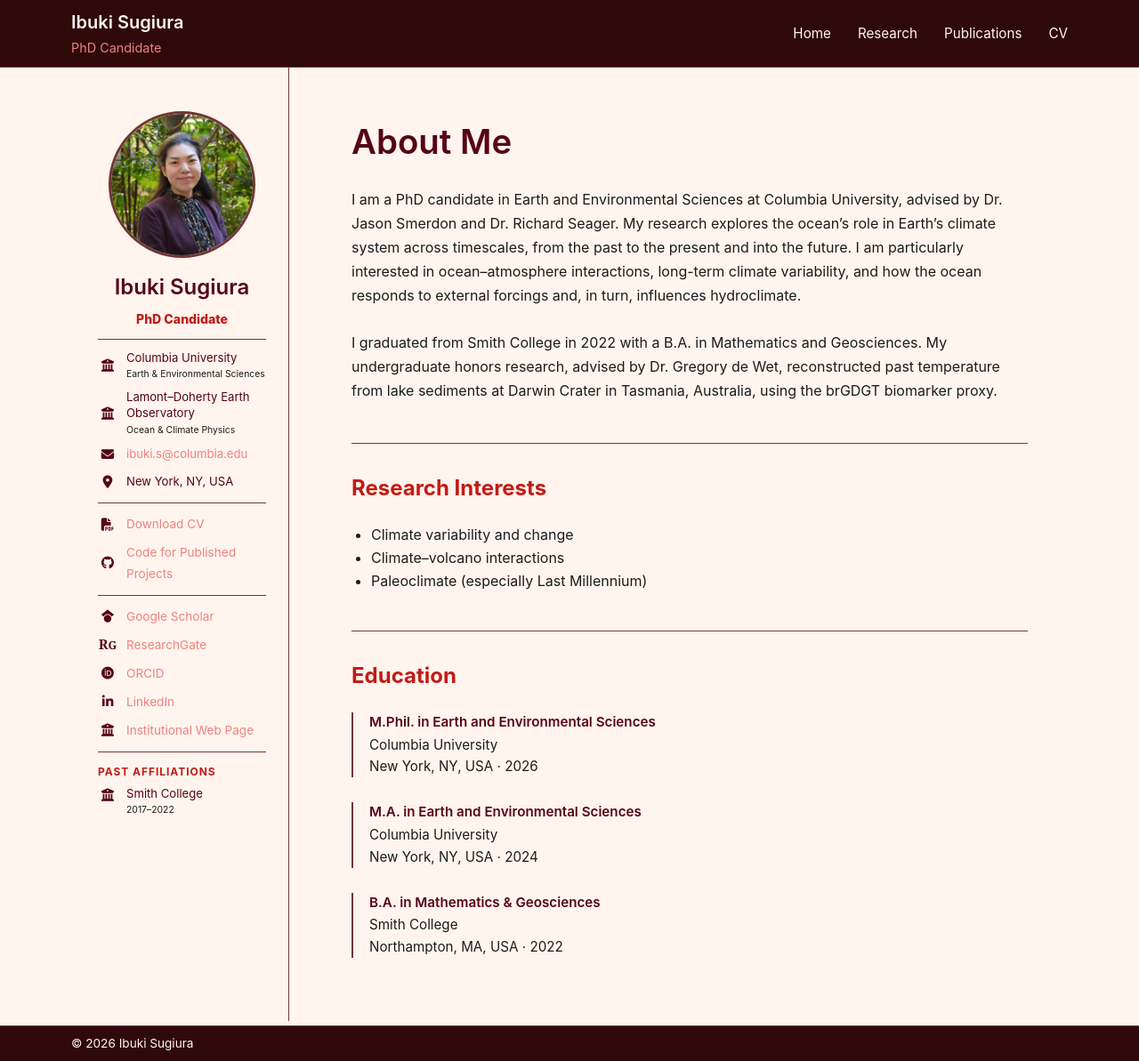
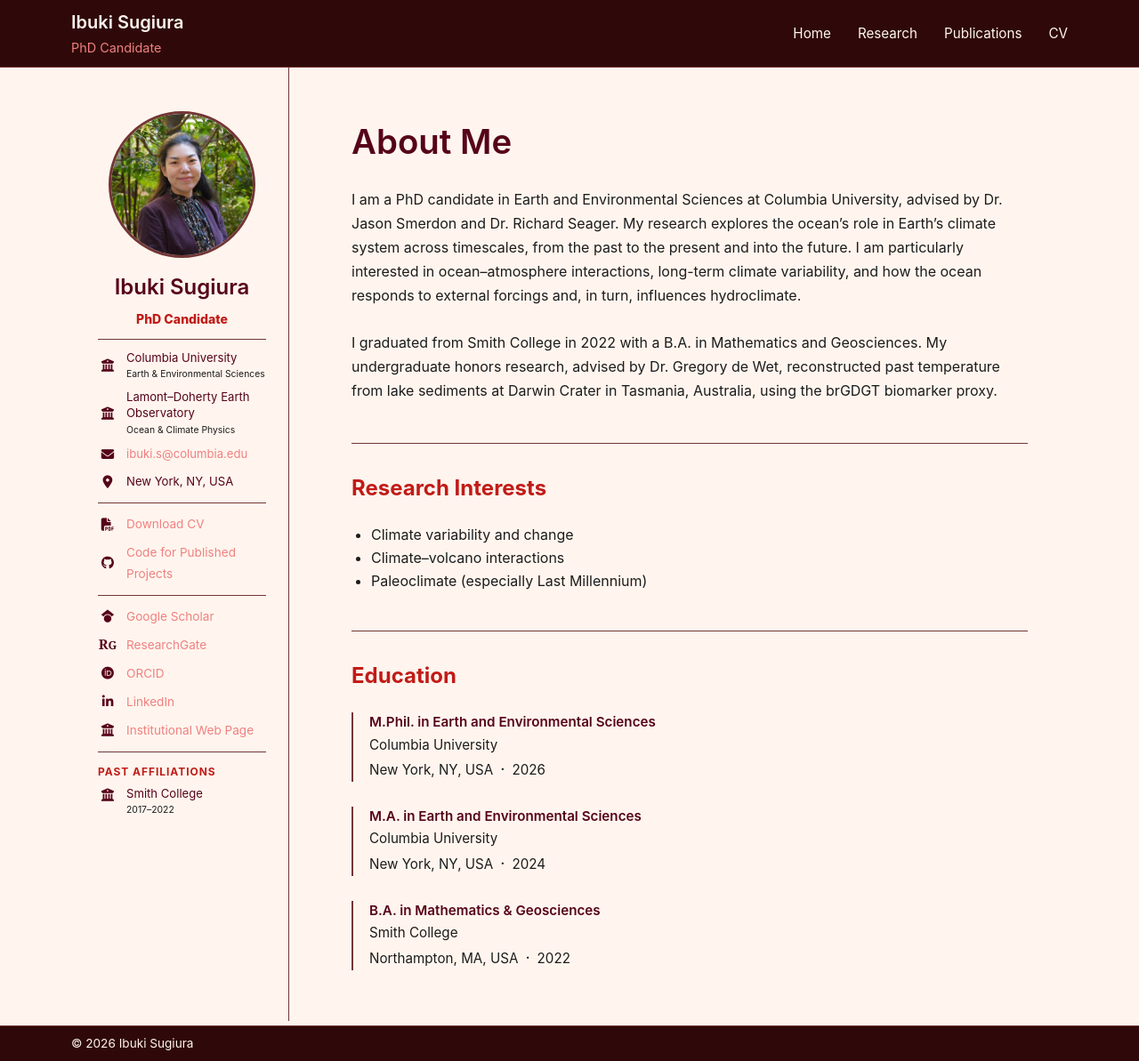
Before and after one commit to isugiura/isugiura.github.io, a Jekyll site: the page built from index.md, in a window 1280 px wide and 1193 px high. Shown: the whole window at 89% size. Built offline with Jekyll 4.4.1, drawn with Linux system fonts in a browser that asks for light colours.

Commit message:
Making the dots bigger

```diff
--- a/assets/css/style.scss
+++ b/assets/css/style.scss
@@ -1185,6 +1185,13 @@ body {
 }
 
 
+/* cv separator dot */
+.cv-separator {
+  font-size: 1.2em;
+  margin: 0 0.2em;
+}
+
+
 /* =========================================================
    CV DOWNLOAD LINK
    ========================================================= */
```
